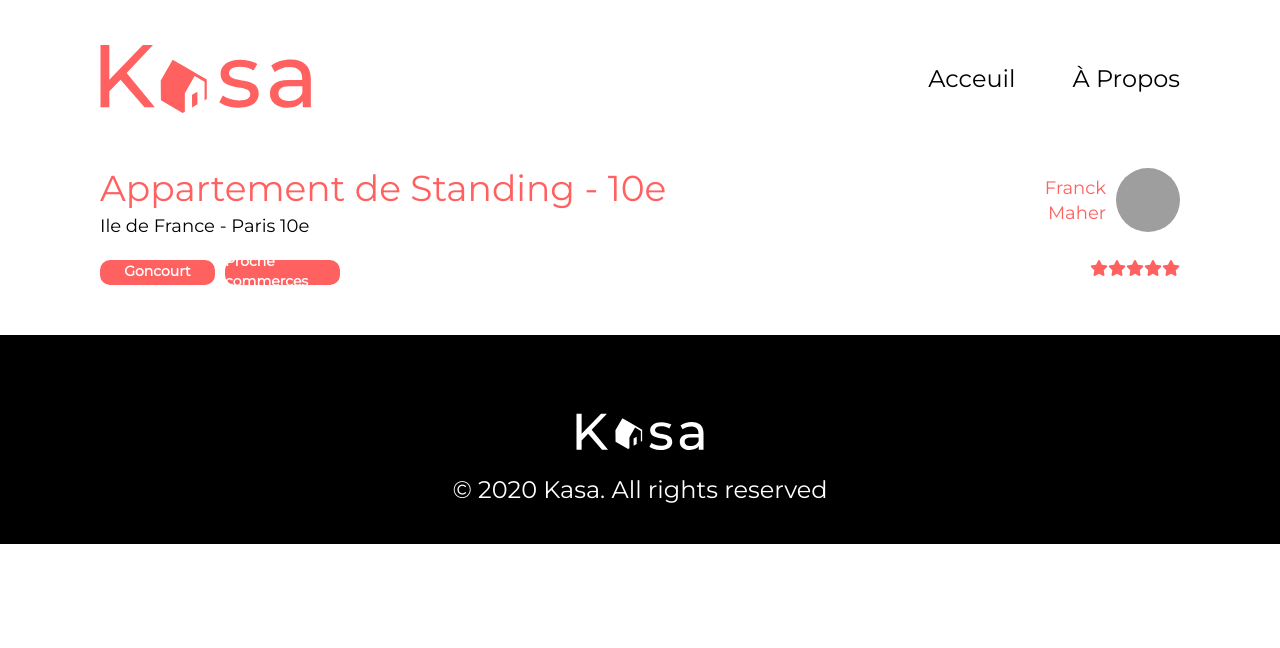
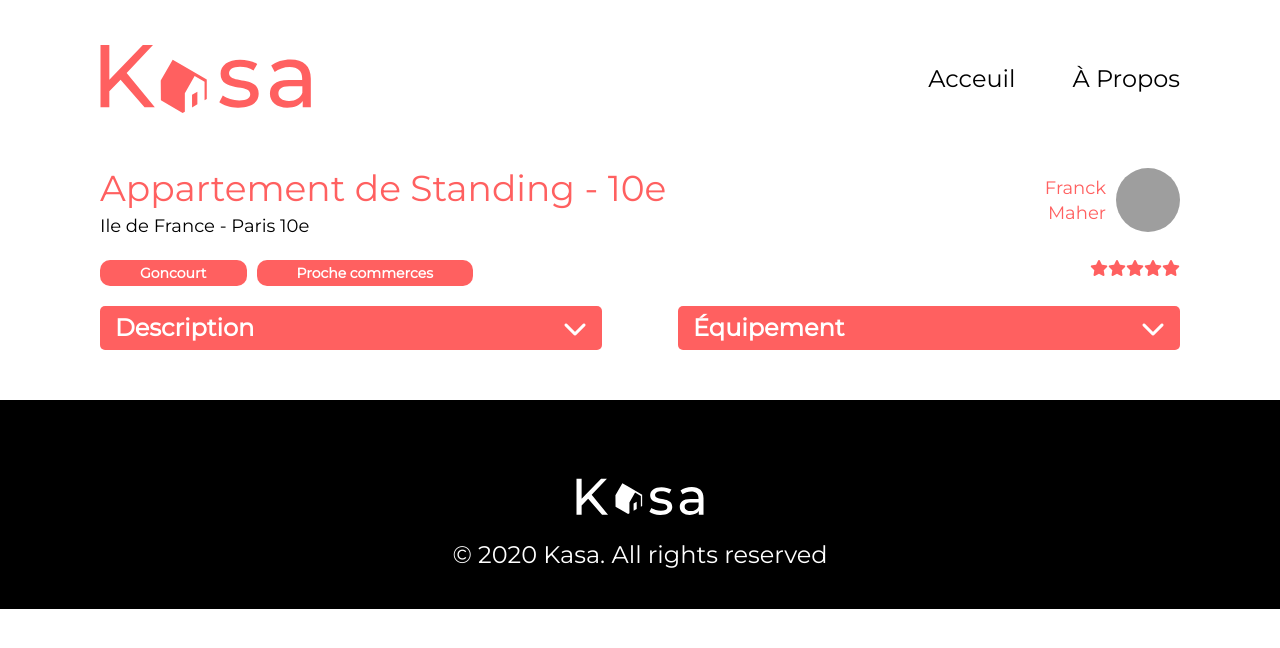
Before and after one commit to RisticoniPierreJ/Kasa, a React (Create React App) app: page /logement/0979876d in a window 1280 px wide. Shown: the top 648 px of the page. Built offline with nearby package versions, Linux system fonts and the light colour scheme; grey boxes are pictures that could not be loaded.

Commit message:
Amélioration du composant Collapse et mise en place sur la plage housing

```diff
--- a/src/assets/css/main.css
+++ b/src/assets/css/main.css
@@ -12,7 +12,7 @@
   align-items: center;
 }
 
-.header_nav, .footer_logo, .tags ul, .housingInfo__middle, .housingInfo__top, .host, .collapse__title {
+.header_nav, .footer_logo, .tags ul, .housingInfo__top, .housingInfo__middle, .housingInfo__bottom, .host, .collapse__title {
   display: flex;
 }
 
@@ -160,7 +160,6 @@ main {
   font-family: Montserrat;
   font-size: 0.875rem;
   font-weight: 700;
-  line-height: 142.6%;
 }
 
 /************************ Page about ************************/
@@ -226,22 +225,43 @@ main {
 /*********************************************************************************************************/
 .collapseAll {
   gap: 30px;
+  width: 100%;
 }
 
 .collapse {
   width: 71%;
+  overflow: hidden;
 }
 .collapse__title {
   justify-content: space-between;
   align-items: center;
+  width: 100%;
   border-radius: 5px;
   padding: 10px 15px;
   background: #ff6060;
+  z-index: 2;
+  cursor: pointer;
 }
 .collapse__txt {
   background: #F6F6F6;
   border-radius: 0 0 5px 5px;
+  max-height: 0;
+  overflow: hidden;
+  transition: max-height 0.3s ease-in-out;
+}
+.collapse__txt.show {
+  max-height: 250px;
+}
+.collapse__txt-inner {
   padding: 10px 15px 15px 15px;
+}
+
+.fa-solid.fa-chevron-up {
+  transition: transform 0.3s ease-in-out;
+}
+
+.fa-solid.fa-chevron-up.rotate {
+  transform: rotate(180deg);
 }
 
 .ads {
@@ -286,16 +306,15 @@ main {
 /********************************************** HousingInfo Component *****************************************/
 /*********************************************************************************************************/
 .housingInfo {
+  gap: 20px;
   width: 100%;
-  gap: 20px;
 }
-.housingInfo__top {
+.housingInfo__top, .housingInfo__middle, .housingInfo__bottom {
   justify-content: space-between;
   width: 100%;
 }
-.housingInfo__middle {
-  justify-content: space-between;
-  width: 100%;
+.housingInfo__bottom {
+  gap: 76px;
 }
 
 /********************************************** HouseRating Component *****************************************/
@@ -313,8 +332,7 @@ main {
   gap: 10px;
 }
 .tags li {
-  width: 115px;
-  height: 25px;
+  padding: 6px 40px;
   border-radius: 10px;
   background: #ff6060;
 }
--- a/src/assets/scss/base/_typography.scss
+++ b/src/assets/scss/base/_typography.scss
@@ -52,7 +52,8 @@
 /************************ Page Housing ************************/
 .housingTitle {
 
-    & h1, & p {
+    & h1,
+    & p {
         font-family: Montserrat;
         line-height: 142.6%;
 
@@ -87,7 +88,6 @@
         font-family: Montserrat;
         font-size: 0.875rem;
         font-weight: 700;
-        line-height: 142.6%;
     }
 }
 
@@ -95,8 +95,9 @@
 .collapse {
     @extend %flex-column;
 
-    &__title, &__txt {
-        font-family : Montserrat;
+    &__title,
+    &__txt {
+        font-family: Montserrat;
     }
 
     &__title {
--- a/src/assets/scss/components/_collapse.scss
+++ b/src/assets/scss/components/_collapse.scss
@@ -1,26 +1,99 @@
 /********************************************** Collapse Component *****************************************/
 /*********************************************************************************************************/
-.collapseAll{
+// .collapseAll {
+//     @extend %flex-columnCentered;
+//     gap: 30px;
+//     width: 100%;
+
+// }
+
+
+// .collapse {
+//     @extend %flex-column;
+//     width: 71%;
+//     overflow: hidden;
+
+//     &__title {
+//         @extend %flex-row;
+//         justify-content: space-between;
+//         align-items: center;
+//         width: 100%;
+//         border-radius: 5px;
+//         padding: 10px 15px;
+//         background: $background-main;
+//         z-index: 2;
+//         cursor: pointer;
+//     }
+
+//     &__txt {
+//         background: $background-secondary;
+//         border-radius: 0 0 5px 5px;
+//         padding: 10px 15px 15px 15px;
+//         animation: slideDown 0.3s ease-in-out;
+//     }
+
+//     @keyframes slideDown {
+//         from {
+//             transform: translateY(-100%);
+//         }
+//     }
+// }
+
+// .fa-solid.fa-chevron-up.rotate {
+//     transform: rotate(180deg);
+//     transition: transform 0.3s ease-in-out;
+// }
+
+
+
+// THE GOOD ONE
+
+.collapseAll {
     @extend %flex-columnCentered;
     gap: 30px;
+    width: 100%;
 }
 
 .collapse {
     @extend %flex-column;
     width: 71%;
+    overflow: hidden;
 
     &__title {
         @extend %flex-row;
         justify-content: space-between;
         align-items: center;
+        width: 100%;
         border-radius: 5px;
         padding: 10px 15px;
         background: $background-main;
+        z-index: 2;
+        cursor: pointer;
     }
 
-    &__txt{
+    &__txt {
         background: $background-secondary;
         border-radius: 0 0 5px 5px;
+        max-height: 0;
+        overflow: hidden;
+        // transition: max-height 2s ease-in-out;
+        transition: max-height 0.3s ease-in-out;
+    }
+
+    &__txt.show {
+        max-height: 250px;
+        // max-height: 1000px;
+    }
+
+    &__txt-inner {
         padding: 10px 15px 15px 15px;
     }
 }
+
+.fa-solid.fa-chevron-up {
+    transition: transform 0.3s ease-in-out;
+}
+
+.fa-solid.fa-chevron-up.rotate {
+    transform: rotate(180deg);
+}
--- a/src/assets/scss/components/_housingInfo.scss
+++ b/src/assets/scss/components/_housingInfo.scss
@@ -1,19 +1,17 @@
 /********************************************** HousingInfo Component *****************************************/
 /*********************************************************************************************************/
 .housingInfo{
-    width: 100%;
     @extend %flex-column;
     gap: 20px;
+    width: 100%;
 
-    &__top{
+    &__top, &__middle, &__bottom{
         @extend %flex-row;
         justify-content: space-between;
         width: 100%;
     }
 
-    &__middle{
-        @extend %flex-row;
-        justify-content: space-between;
-        width: 100%;
+    &__bottom{
+        gap: 76px;
     }
 }
--- a/src/assets/scss/components/_housingTags.scss
+++ b/src/assets/scss/components/_housingTags.scss
@@ -1,16 +1,17 @@
 /********************************************** HouseTags Component *****************************************/
 /*********************************************************************************************************/
-.tags{
+.tags {
 
-    & ul{
+    & ul {
         @extend %flex-row;
         gap: 10px;
     }
 
-    & li{
-        @extend %flex-rowCentered  ;
-        width: 115px;
-        height: 25px;
+    & li {
+        @extend %flex-rowCentered;
+        // width: 115px;
+        // height: 25px;
+        padding: 6px 40px;
         border-radius: 10px;
         background: $background-main;
     }
--- a/src/components/Banner.jsx
+++ b/src/components/Banner.jsx
@@ -4,7 +4,6 @@ import "../assets/css/main.css";
 function Banner(props) {
     let showText = props.showText;
     const image = props.image;
-    // showText = true;
 
     return (
         <>
--- a/src/components/Collapse.jsx
+++ b/src/components/Collapse.jsx
@@ -1,19 +1,66 @@
+// import React, { useState } from "react";
+
+// import "../assets/css/main.css";
+
+// function Collapse(props) {
+//     const title = props.title;
+//     const text = props.text;
+//     const [isContentShown, setIsContentShown] = useState(false);
+//     const [isRotated, setIsRotated] = useState(false);
+
+//     const showContent = () => {
+//         setIsContentShown(!isContentShown);
+//         setIsRotated(!isRotated);
+//     };
+
+//     return (
+//         <div className="collapse">
+//             <div className="collapse__title" onClick={showContent}>
+//                 <h1>{title}</h1>
+//                 <i className={`fa-solid fa-chevron-up ${isRotated ? "rotateUp":"rotateDown"}`}></i>
+//             </div>
+//             <p className={`collapse__txt ${isContentShown ? "slideDown" : "slideUp"}`}>{text}</p>
+//         </div>
+//     );
+
+//     // return (
+//     //     <div className="collapse">
+//     //         <div className="collapse__title" onClick={showContent}>
+//     //             <h1>{title}</h1>
+//     //             <i className={`fa-solid fa-chevron-up ${isRotated ? 'rotate' : ''}`}></i>
+//     //             {/* <i className="fa-solid fa-chevron-up"></i> */}
+//     //         </div>
+//     //         {isContentShown && <p className="collapse__txt">{text}</p>}
+//     //     </div>
+//     // );
+// }
+
+// export default Collapse;
+
+
+
+import React, { useState } from "react";
 import "../assets/css/main.css";
-import aboutArticlesData from "../constants/aboutArticlesData";
 
-function Collapse() {
+function Collapse(props) {
+    const title = props.title;
+    const text = props.text;
+    const [isContentShown, setIsContentShown] = useState(false);
+
+    const showContent = () => {
+        setIsContentShown(!isContentShown);
+    };
+
     return (
-        <article className="collapseAll">
-            {aboutArticlesData.map((article, index) => (
-                <div key={index} className="collapse">
-                    <div className="collapse__title">
-                        <h1>{article.title}</h1>
-                        <i className="fa-solid fa-chevron-down"></i>
-                    </div>
-                    <p className="collapse__txt">{article.text}</p>
-                </div>
-            ))}
-        </article>
+        <div className="collapse">
+            <div className="collapse__title" onClick={showContent}>
+                <h1>{title}</h1>
+                <i className={`fa-solid fa-chevron-up ${isContentShown ? "" : "rotate"}`}></i>
+            </div>
+            <div className={`collapse__txt ${isContentShown ? "show" : ""}`}>
+                <div className="collapse__txt-inner">{text}</div>
+            </div>
+        </div>
     );
 }
 
--- a/src/components/HousingInfo.jsx
+++ b/src/components/HousingInfo.jsx
@@ -3,6 +3,8 @@ import HousingTitle from "./HousingTitle";
 import HousingHost from "./HousingHost";
 import HousingTags from "./HousingTags";
 import HousingRating from "./HousingRating";
+import Collapse from "./Collapse";
+
 
 function HousingInfo({ info }) {
     return (
@@ -15,9 +17,10 @@ function HousingInfo({ info }) {
                 <HousingTags tags={info.tags} />
                 <HousingRating rating={info.rating} />
             </div>
-            {/* <div className="housingInfo__bottom">
-
-            </div> */}
+            <div className="housingInfo__bottom">
+                <Collapse title="Description" text={info.description}/>
+                <Collapse title="Équipement" text={info.equipments}/>
+            </div>
         </section>
     );
 }
--- a/src/components/pages/About.jsx
+++ b/src/components/pages/About.jsx
@@ -1,15 +1,21 @@
-import React from 'react';
+import React from "react";
 import Banner from "../Banner";
+import Collapse from "../Collapse";
 import aboutBannerImg from "../../assets/images/photos/aboutBannerImg.jpeg";
-import Collapse from "../Collapse";
-import { Outlet } from 'react-router-dom';
+import aboutArticlesData from "../../constants/aboutArticlesData";
+// import { Outlet } from "react-router-dom";
 
 function About() {
     return (
         <div className="aboutContainer__main">
-            <Banner image={aboutBannerImg} showText={false} />
-            <Collapse />
-            <Outlet />
+            <Banner image={aboutBannerImg} />
+            {/* <Banner image={aboutBannerImg} showText={false} /> */}
+            <section className="collapseAll">
+                {aboutArticlesData.map((data, index) => (
+                    <Collapse key={index} title={data.title} text={data.text} />
+                ))}
+            </section>
+            {/* <Outlet /> */}
         </div>
     );
 }
```
Also changed, not shown: 1 other file (tests, documents, lock files or other folders).
